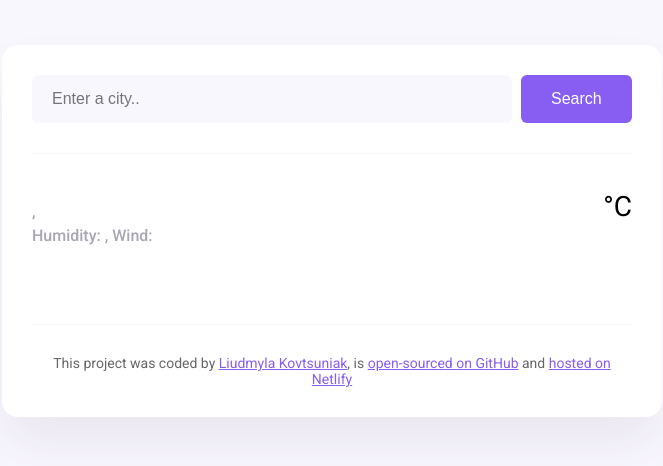
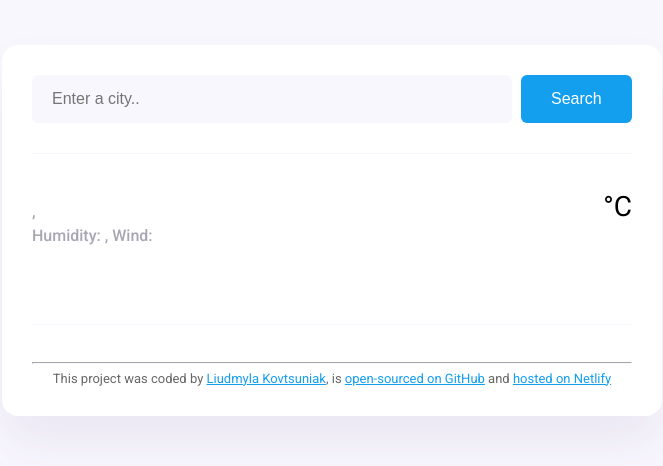
Before and after one commit to WebTechStudent/plus8-forecast, a plain HTML site: page Forecast/index.html in a window 1280 px wide. Shown: the whole page, without its empty margins (308-971 px from the left). Drawn offline with nearby package versions, Linux system fonts and the light colour scheme; no server answers.

Commit message:
Some changes in the files

```diff
--- a/Forecast/index.html
+++ b/Forecast/index.html
@@ -49,6 +49,7 @@
       </main>
 
       <footer>
+        <hr>
         This project was coded by
         <a href="https://github.com/WebTechStudent" target="_blank"> Liudmyla Kovtsuniak</a>,
         is
@@ -56,7 +57,7 @@
           >open-sourced on GitHub</a
         >
         and
-        <a href="https://superb-buttercream-f93193.netlify.app/" target="_blank"
+        <a href="https://forecast-project-plus8.netlify.app/" target="_blank"
           >hosted on Netlify</a
         >
       </footer>
--- a/Forecast/src/index.js
+++ b/Forecast/src/index.js
@@ -99,4 +99,4 @@ function displayForecast(response) {
 let searchFormElement = document.querySelector("#search-form");
 searchFormElement.addEventListener("submit", handleSearchSubmit);
 
-searchCity("Paris");
+searchCity("London");
--- a/Forecast/src/style.css
+++ b/Forecast/src/style.css
@@ -1,10 +1,15 @@
 body {
-  background-color: #f9f7fe;
+  background-color:#f9f7fe;
   font-family: "Roboto", sans-serif;
 }
 
 a {
-  color: #885df1;
+  color:#149eee;
+}
+
+hr {
+  border-color:#f9f7fe;
+  height: 0.5px;
 }
 
 .weather-app {
@@ -31,7 +36,7 @@ header {
 }
 
 .search-form-button {
-  background: #885df1;
+  background:#149eee;
   padding: 15px 30px;
   border: none;
   font-size: 16px;
@@ -122,6 +127,6 @@ footer {
   border-top: 1px solid #f9f7fe;
   padding: 30px 0 0 0;
   text-align: center;
-  font-size: 14px;
+  font-size: 13px;
   color: rgba(0, 0, 0, 0.6);
 }
```
